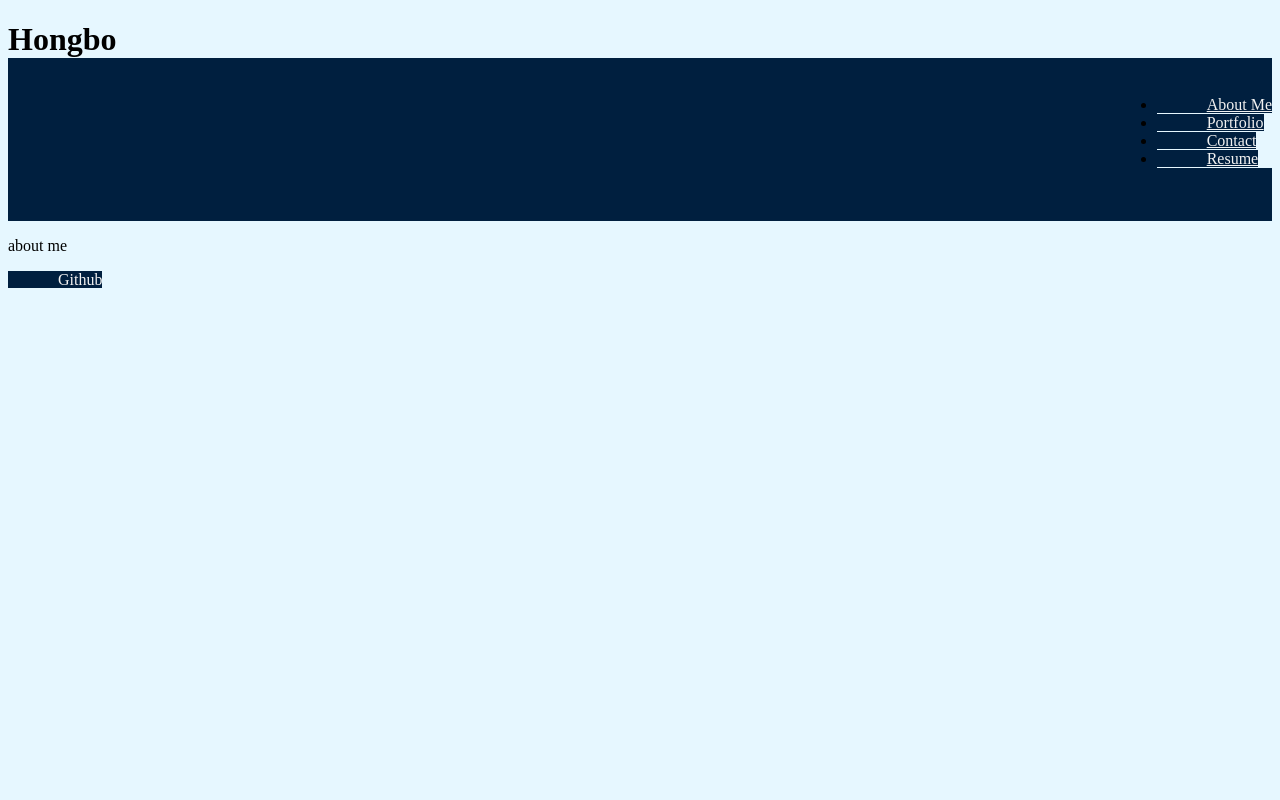
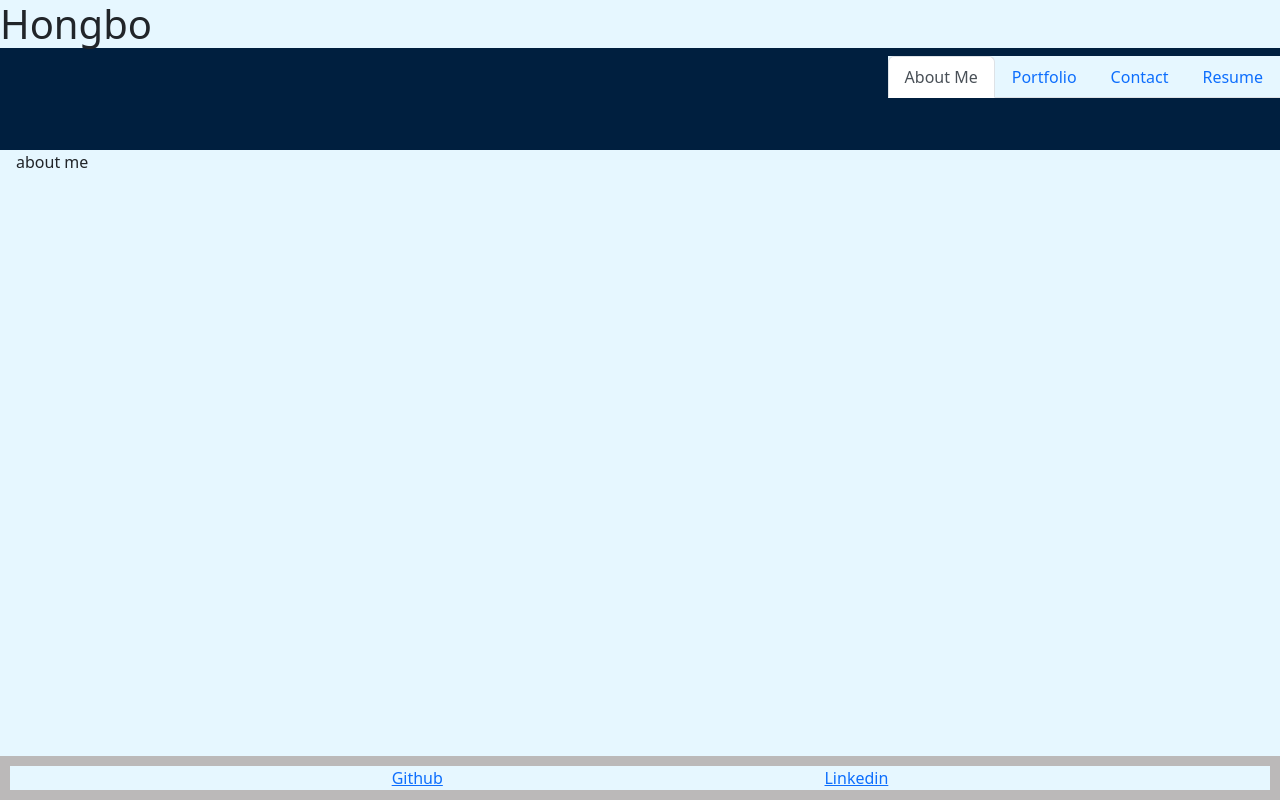
Before and after one commit to hongbowu/React-Portfolio, a React (Vite) app in the folder portfolio/: page / in a window 1280 px wide. Built offline with nearby package versions, Linux system fonts and the light colour scheme.

Commit message:
adding style

```diff
--- a/portfolio/package.json
+++ b/portfolio/package.json
@@ -10,6 +10,7 @@
     "preview": "vite preview"
   },
   "dependencies": {
+    "bootstrap": "^5.2.3",
     "react": "^18.2.0",
     "react-dom": "^18.2.0",
     "react-dom": "^18.2.0",
--- a/portfolio/src/App.css
+++ b/portfolio/src/App.css
@@ -4,21 +4,25 @@
 
 header {
     background: #001f3f;
-    height: 200px;
-
+    height: 150px;
 }
 
 .nav {
     background: #001f3f;
-    float:right;
-}
-
-a {
-    background: #001f3f;
-    padding-left: 50px;
-    color: #f1f1f1;
+    float: right;
+    color: white !important;
 }
 
 footer {
-    margin-bottom: 0px;
-}
+    position: fixed;
+    bottom: 0;
+    width: 100%;
+    background: #bbb9b9;
+    text-align: center;
+    padding: 10px;
+  }
+
+  footer div {
+    display: flex;
+    justify-content: space-evenly;
+  }
--- a/portfolio/src/App.jsx
+++ b/portfolio/src/App.jsx
@@ -10,11 +10,12 @@ function App() {
       <h1>Hongbo</h1>
       <Nav />
     </header>
+    <main className="mx-3">
       <Outlet />
+    </main>
     <footer>
       <Footer />
     </footer>
-
     </>
   )
 }
--- a/portfolio/src/components/Footer.jsx
+++ b/portfolio/src/components/Footer.jsx
@@ -2,8 +2,9 @@ import '../App.css'
 export default function Footer() {
 
     return(
-        <footer>
-            <a src="https://github.com/hongbowu/">Github</a>
-        </footer>
+        <div>
+            <a href="https://github.com/hongbowu/">Github</a>
+            <a href='https://www.linkedin.com/in/hongbo-wu-a3670a2b1/'>Linkedin</a>
+        </div>
     )
 }
--- a/portfolio/src/main.jsx
+++ b/portfolio/src/main.jsx
@@ -8,6 +8,7 @@ import Resume from './pages/Resume.jsx';
 import Contact from './pages/Contact.jsx';
 import Error from './pages/Error.jsx';
 
+import 'bootstrap/dist/css/bootstrap.min.css'
 import './App.css'
 
 const router = createBrowserRouter([
```
Also changed, not shown: 1 other file (tests, documents, lock files or other folders).
